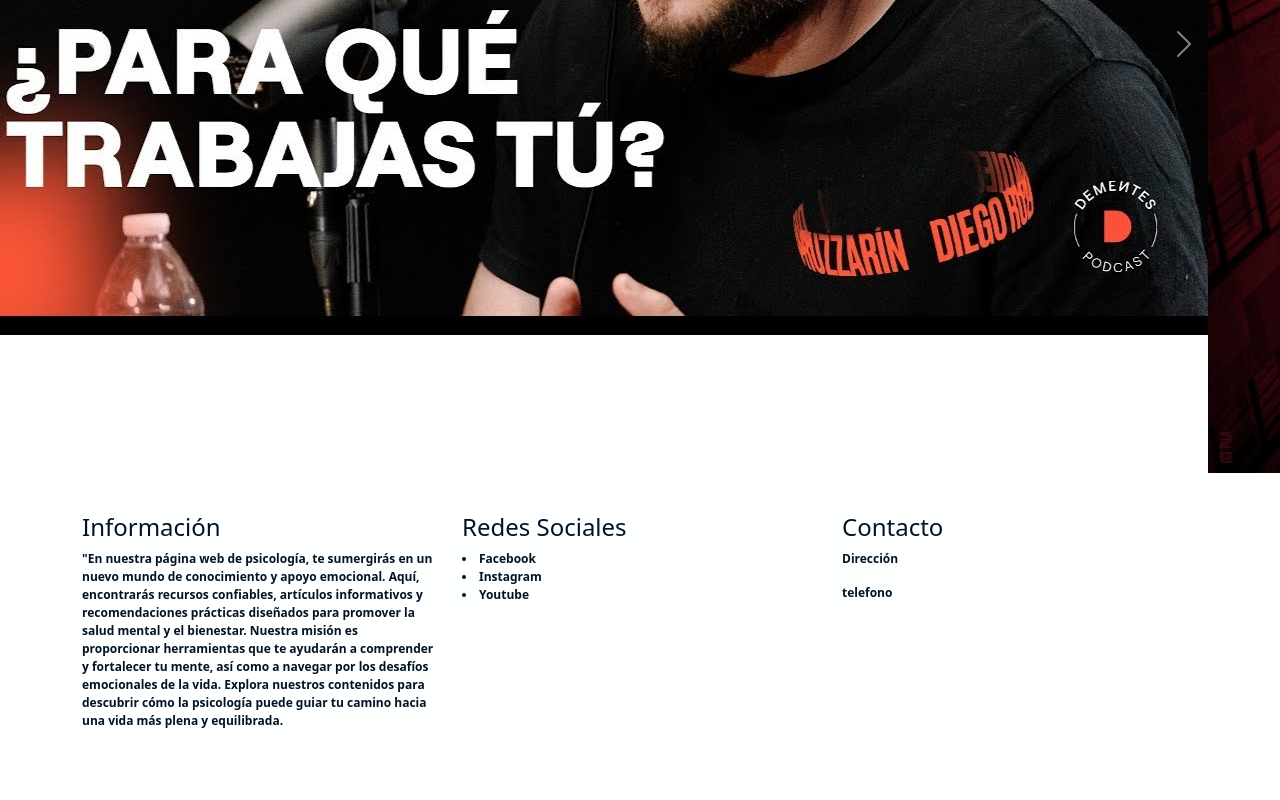
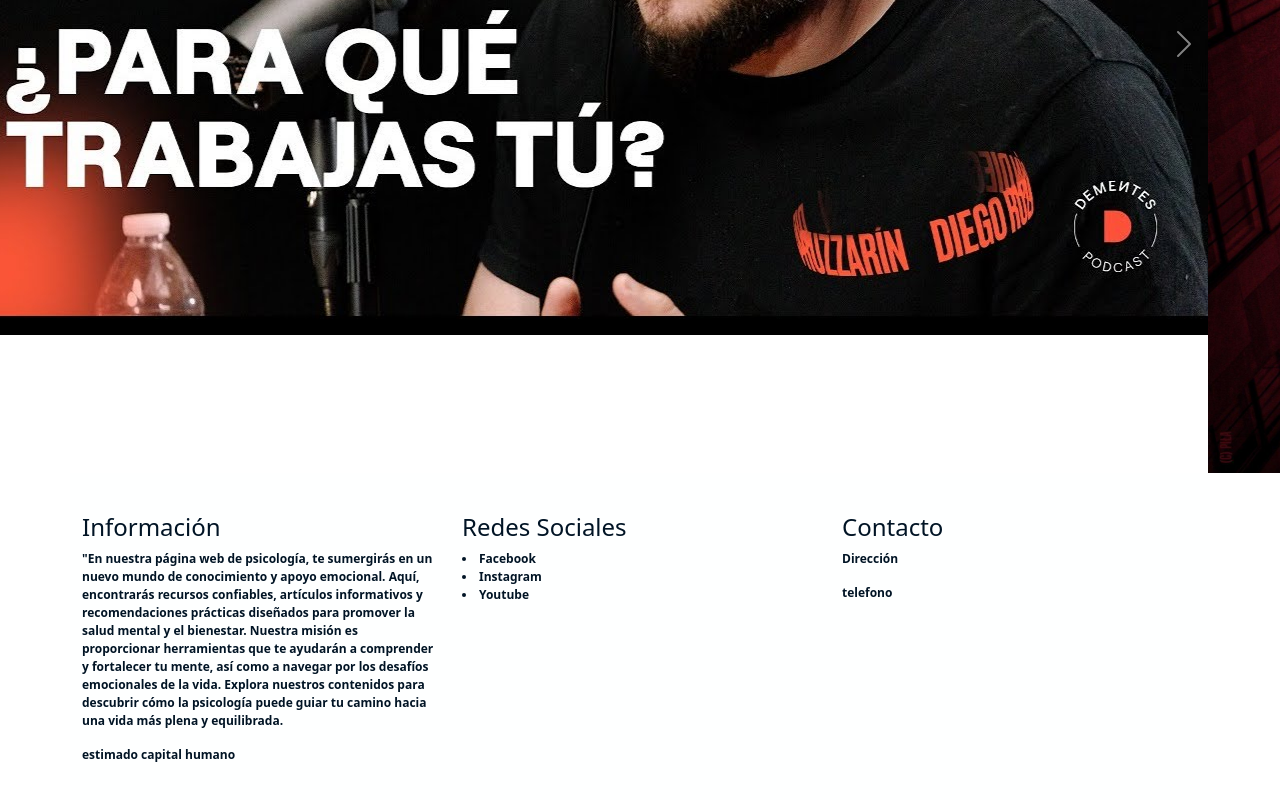
Before and after one commit to Azaelporcha/entregaactividad2, a plain HTML site: page index.html in a window 1280 px wide. Shown: the part 561-1361 px from the top of the page. Drawn offline with nearby package versions, Linux system fonts and the light colour scheme.

Commit message:
agregue etiqueta p

```diff
--- a/index.html
+++ b/index.html
@@ -78,7 +78,8 @@
             <div class="col-md-4 miitem">
             <h4>Información</h4>
             <p>"En nuestra página web de psicología, te sumergirás en un nuevo mundo de conocimiento y apoyo emocional. Aquí, encontrarás recursos confiables, artículos informativos y recomendaciones prácticas diseñados para promover la salud mental y el bienestar. Nuestra misión es proporcionar herramientas que te ayudarán a comprender y fortalecer tu mente, así como a navegar por los desafíos emocionales de la vida. Explora nuestros contenidos para descubrir cómo la psicología puede guiar tu camino hacia una vida más plena y equilibrada.</p>
-        </div>
+        <p> estimado capital humano</p>
+          </div>
             <div class="col-md-4 miitem">
                 <h4>Redes Sociales</h4>
                 <li><a href="">Facebook</a></li>
```
